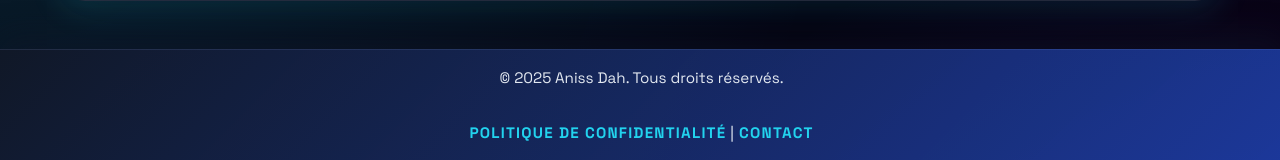
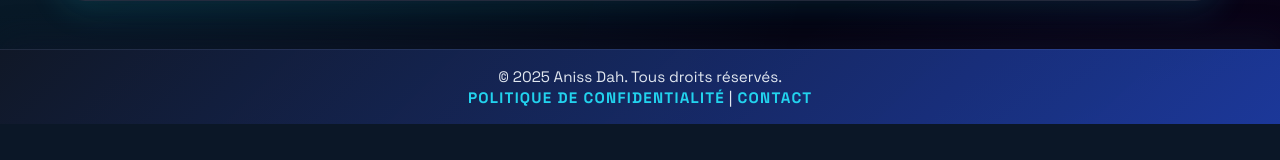
Before and after one commit to EL-waggy/aniss-d, a PHP site: page /CV/index.php in a window 1280 px wide. Shown: the part 2584-2744 px from the top of the page. After the commit the page ends 2708 px from the top, so only its background shows below. Run offline with PHP 8.4, Linux system fonts and the light colour scheme.

Commit message:
| dans le footer 2

```diff
--- a/css/style.css
+++ b/css/style.css
@@ -258,15 +258,15 @@ a:hover, a:focus{ color:#5eead4; text-shadow:0 0 12px rgba(94,234,212,.6); }
   margin-top:auto; width:100%;
   background:linear-gradient(135deg, rgba(17,24,39,.95), rgba(30,64,175,.85));
   border-top:1px solid rgba(148,163,184,.12);
-  padding: 0.1rem;
+  padding:0.01rem;
   box-shadow:0 -12px 30px rgba(15,23,42,.45);
   text-align:center;
   display:flex;
   flex-direction:column;
-  gap:0.2rem;
+  gap:0.1rem;
   font-size:.95rem;
 }
-.site-footer-content{ max-width:500px; margin:0 auto; padding:0 2rem; display:flex; flex-direction:column; gap:.6rem; color:var(--color-muted); text-align:center; }
+.site-footer-content{ max-width:50px; margin:0 auto; padding:0 2rem; display:flex; flex-direction:column; gap:.6rem; color:var(--color-muted); text-align:center; }
 .site-footer-content p{ margin:0; }
 .footer-link{ color:var(--color-accent); text-transform:uppercase; letter-spacing:.08em; font-weight:600; text-decoration:none; }
 .footer-link:hover, .footer-link:focus-visible{ text-decoration:underline; }
--- a/partial/footer.php
+++ b/partial/footer.php
@@ -2,9 +2,10 @@
 
 <footer class="site-footer">
 
-  <p>© 2025 Aniss Dah. Tous droits réservés.</p>
+
   <nav aria-label="Navigation secondaire">
-    <p><a href="/Politique%20de%20confidentialit%C3%A9/" class="footer-link">Politique de confidentialité</a>
+    <p>© 2025 Aniss Dah. Tous droits réservés.<br>
+      <a href="/Politique%20de%20confidentialit%C3%A9/" class="footer-link">Politique de confidentialité</a>
     |<a href="/contact/" class="footer-link">  Contact</a></p>
   </nav>
 
```
